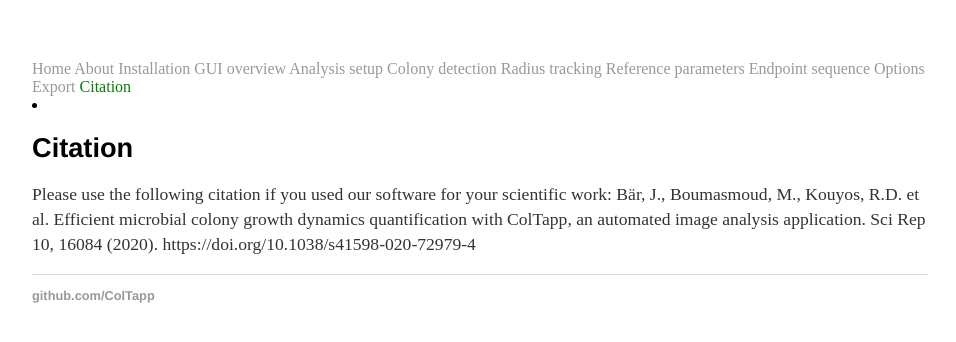
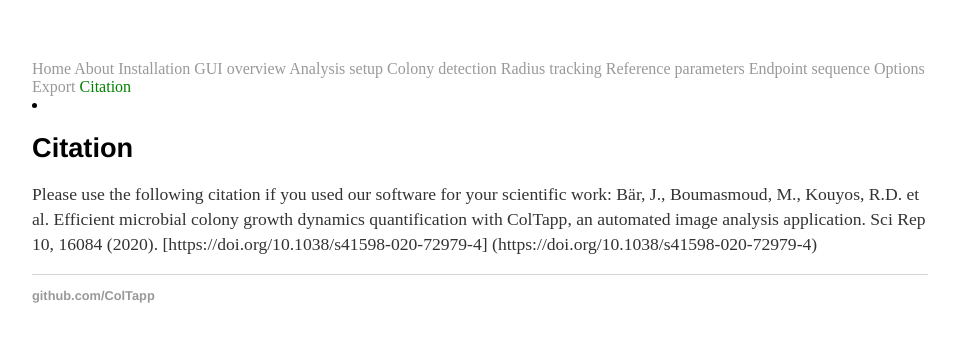
Before and after one commit to ColTapp/ColTapp.github.io, a Jekyll site: the page built from citation.md, in a window 1280 px wide. Shown: the top 342 px of the page, without its empty margins (160-1116 px from the left). Built offline with Jekyll 4.4.1, drawn with Linux system fonts in a browser that asks for light colours; some of the changed lines change nothing that is shown.

Commit message:
Update citation.md

```diff
--- a/citation.md
+++ b/citation.md
@@ -5,4 +5,4 @@
 # Citation
 
 Please use the following citation if you used our software for your scientific work:
-Bär, J., Boumasmoud, M., Kouyos, R.D. et al. Efficient microbial colony growth dynamics quantification with ColTapp, an automated image analysis application. Sci Rep 10, 16084 (2020). https://doi.org/10.1038/s41598-020-72979-4
+Bär, J., Boumasmoud, M., Kouyos, R.D. et al. Efficient microbial colony growth dynamics quantification with ColTapp, an automated image analysis application. Sci Rep 10, 16084 (2020). [https://doi.org/10.1038/s41598-020-72979-4] (https://doi.org/10.1038/s41598-020-72979-4)
```
